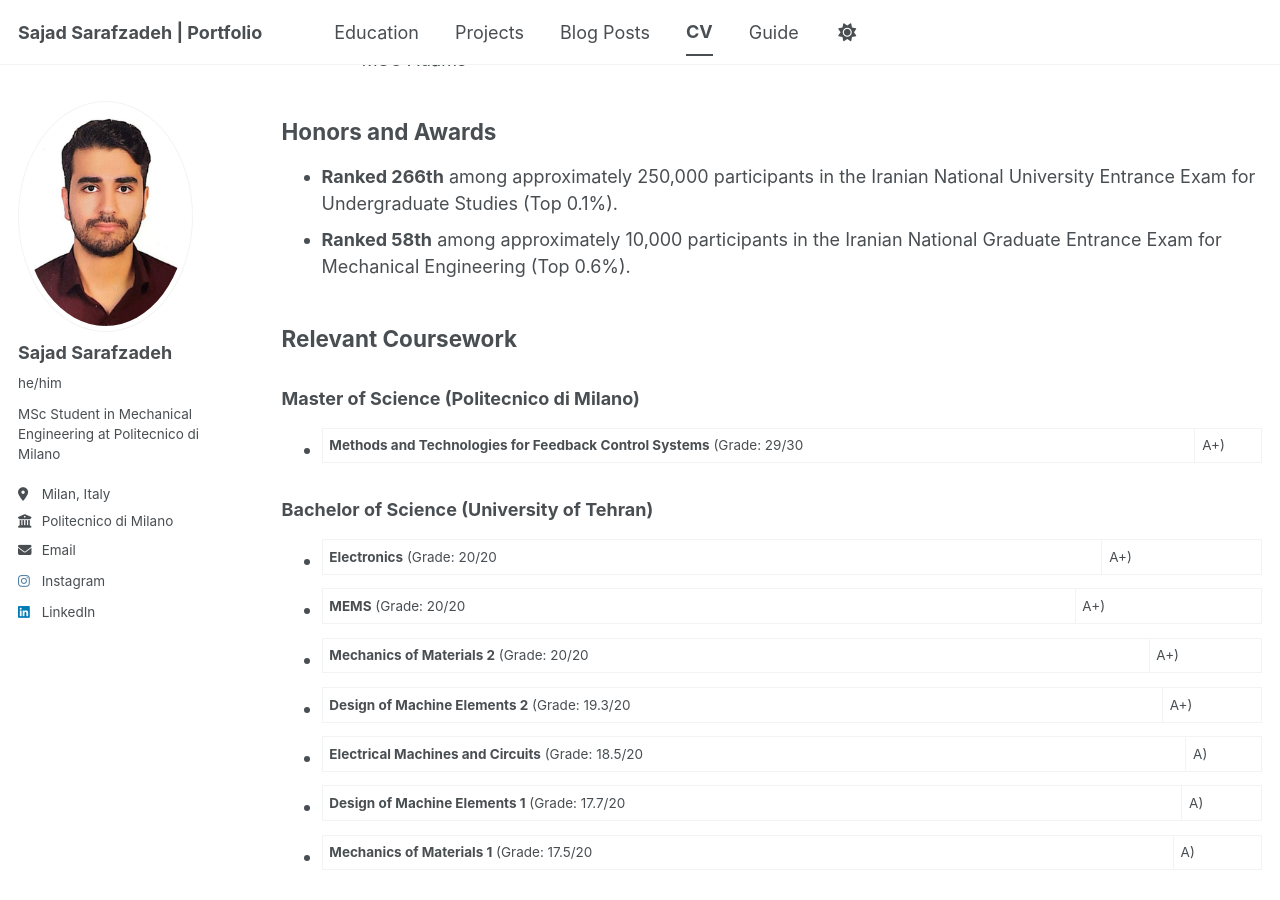
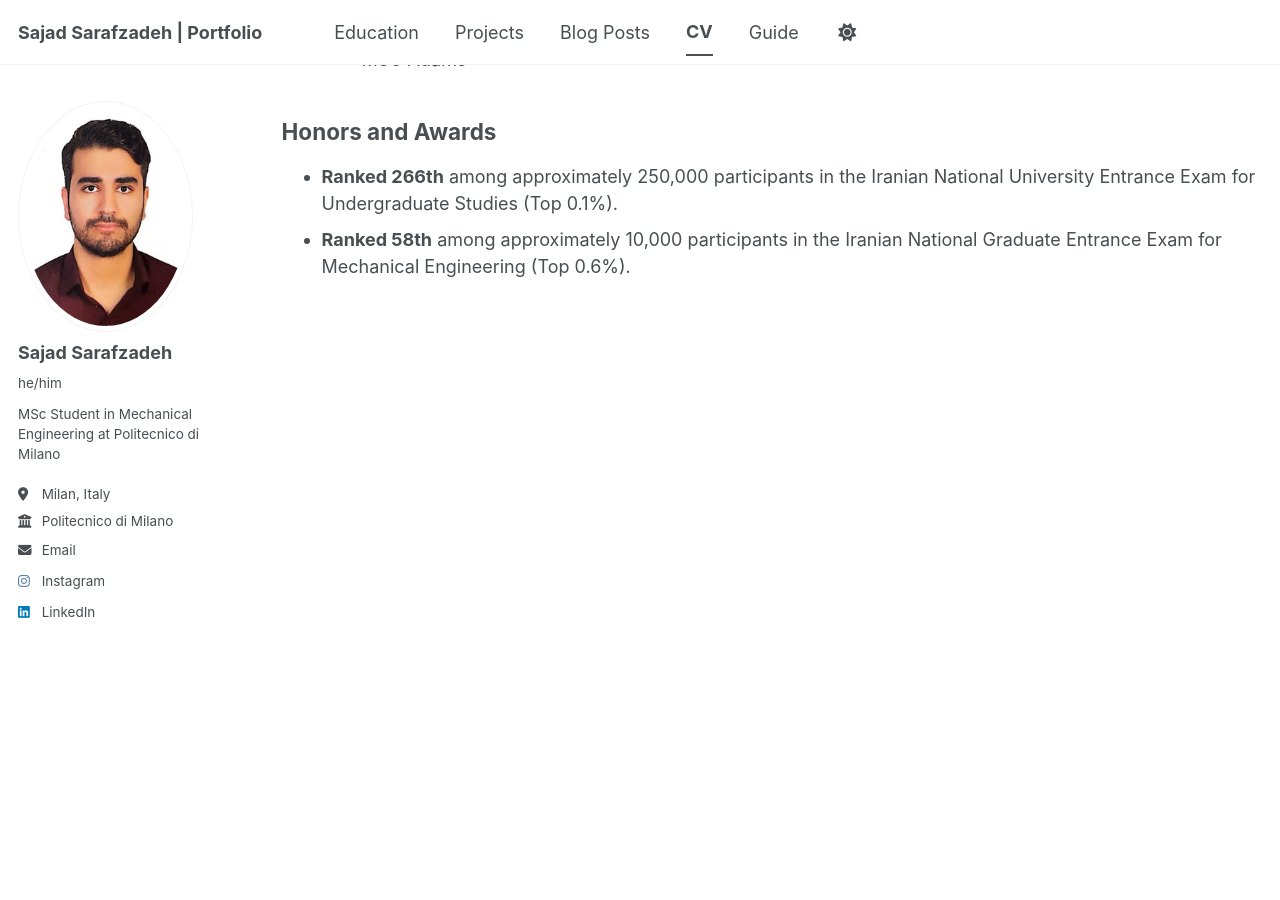
Before and after one commit to sajadsarafzadeh/sajadsarafzadeh.github.io, a Jekyll site: the page built from _pages/cv.md, in a window 1280 px wide and 900 px high, scrolled down 1469 px. Built offline with Jekyll 4.4.1, drawn with Linux system fonts in a browser that asks for light colours; a script bundle is joined from its source files by our own code; library files that are not in the unit come from our copies.

Commit message:
Update cv.md

```diff
--- a/_pages/cv.md
+++ b/_pages/cv.md
@@ -61,18 +61,3 @@ Honors and Awards
 ------
 * **Ranked 266th** among approximately 250,000 participants in the Iranian National University Entrance Exam for Undergraduate Studies (Top 0.1%).
 * **Ranked 58th** among approximately 10,000 participants in the Iranian National Graduate Entrance Exam for Mechanical Engineering (Top 0.6%).
-
-
-Relevant Coursework
-------
-### Master of Science (Politecnico di Milano)
-* **Methods and Technologies for Feedback Control Systems** (Grade: 29/30 | A+)
-
-### Bachelor of Science (University of Tehran)
-* **Electronics** (Grade: 20/20 | A+)
-* **MEMS** (Grade: 20/20 | A+)
-* **Mechanics of Materials 2** (Grade: 20/20 | A+)
-* **Design of Machine Elements 2** (Grade: 19.3/20 | A+)
-* **Electrical Machines and Circuits** (Grade: 18.5/20 | A)
-* **Design of Machine Elements 1** (Grade: 17.7/20 | A)
-* **Mechanics of Materials 1** (Grade: 17.5/20 | A)
```
